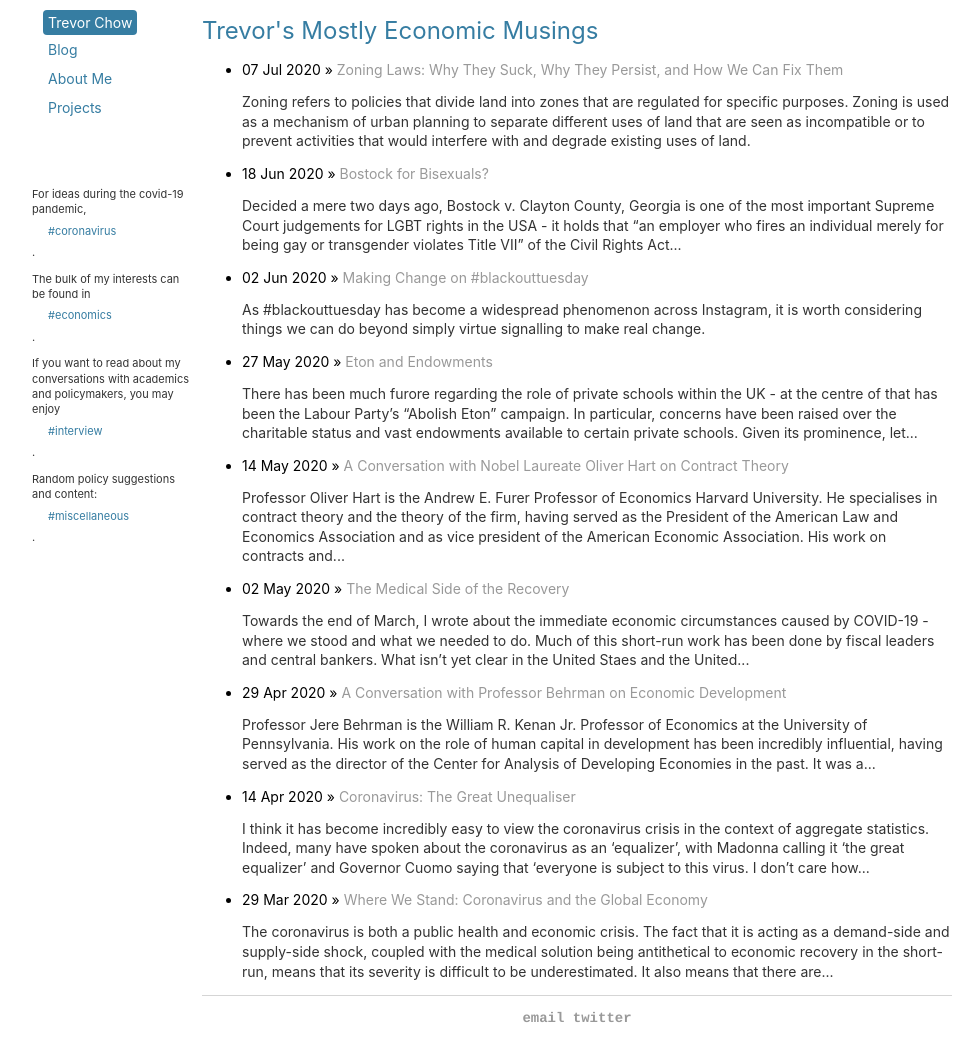
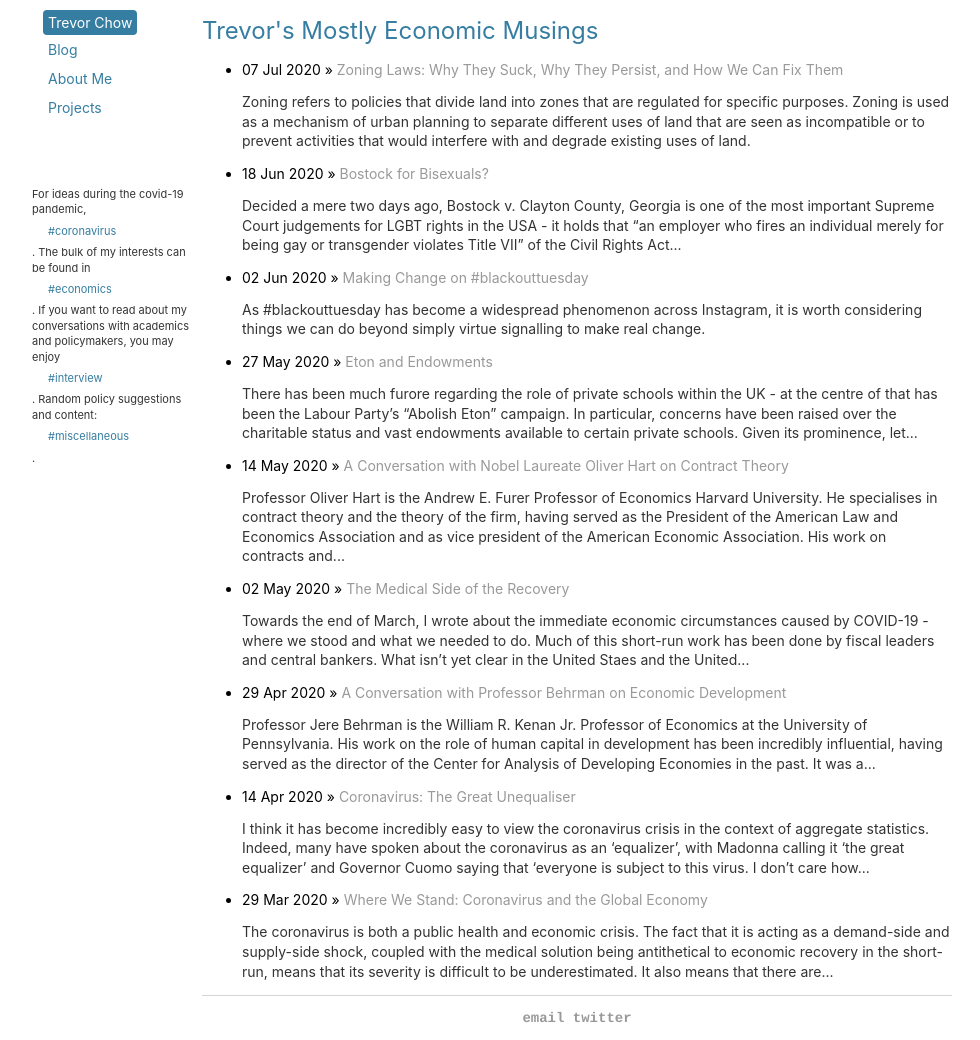
Before and after one commit to tmychow/tmychow.github.io, a Jekyll site: the page built from index.html, in a window 1280 px wide and 1040 px high. Shown: the whole window, without its empty margins (28-1008 px from the left). Built offline with Jekyll 4.4.1, drawn with Linux system fonts in a browser that asks for light colours.

Commit message:
Update default.html

```diff
--- a/_layouts/default.html
+++ b/_layouts/default.html
@@ -14,10 +14,10 @@
 				<br>
 				<br>
 				<br>
-				<p>For ideas during the covid-19 pandemic, <a href="/tag/coronavirus" style="color: #367da2; font-size:11px">#coronavirus</a>.</p>
-				<p>The bulk of my interests can be found in <a href="/tag/economics" style="color: #367da2; font-size:11px">#economics</a>.</p>
-				<p>If you want to read about my conversations with academics and policymakers, you may enjoy <a href="/tag/interview" style="color: #367da2; font-size:11px">#interview</a>.</p>
-				<p>Random policy suggestions and content: <a href="/tag/miscellaneous" style="color: #367da2; font-size:11px">#miscellaneous</a>.</p>
+				<p>For ideas during the covid-19 pandemic, <a href="/tag/coronavirus" style="color: #367da2; font-size:11px">#coronavirus</a>.
+				The bulk of my interests can be found in <a href="/tag/economics" style="color: #367da2; font-size:11px">#economics</a>.
+				If you want to read about my conversations with academics and policymakers, you may enjoy <a href="/tag/interview" style="color: #367da2; font-size:11px">#interview</a>.
+				Random policy suggestions and content: <a href="/tag/miscellaneous" style="color: #367da2; font-size:11px">#miscellaneous</a>.</p>
 			</div>
 			<div class="container">
 
```
